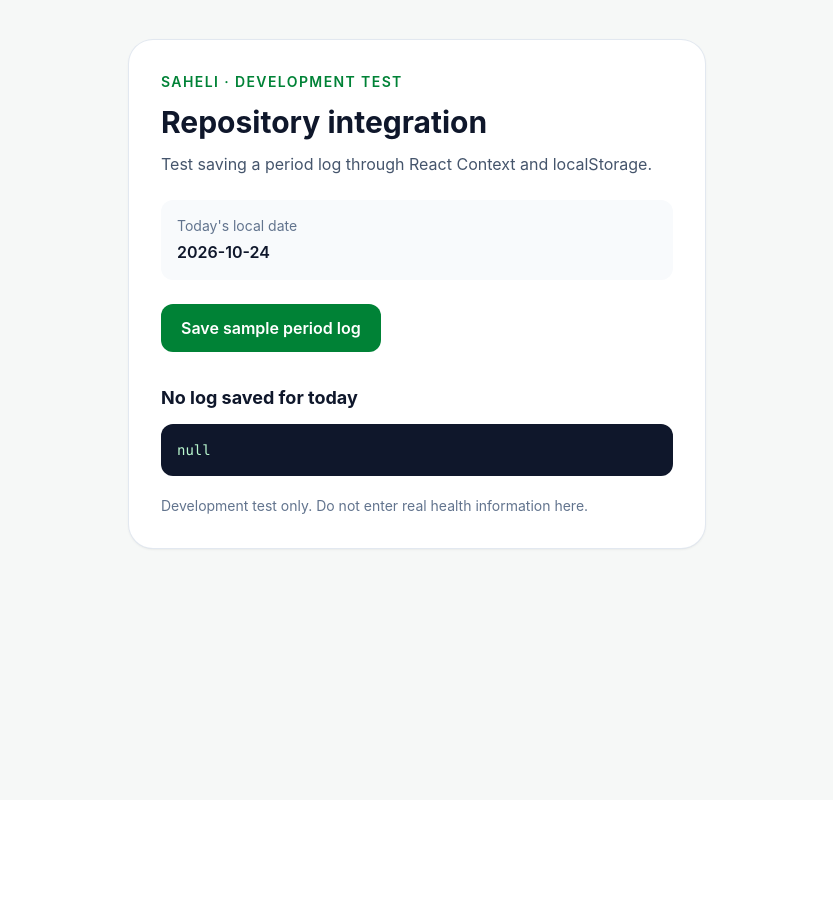
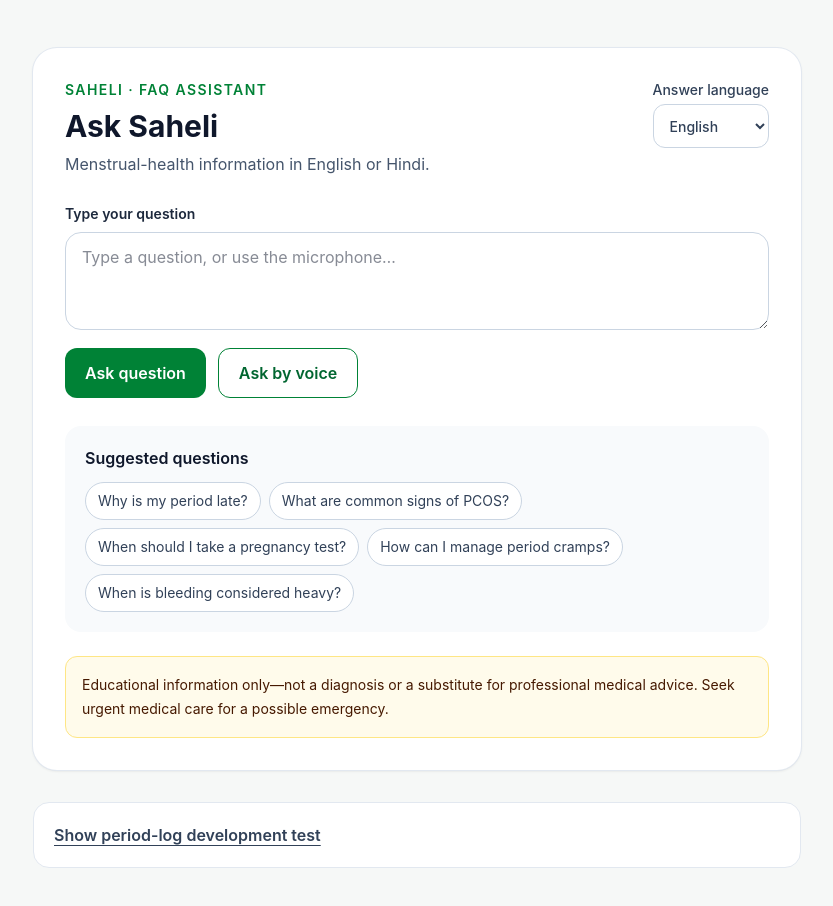
Before and after one commit to Abhijith-R-02-0104/saheli-catchinfo, a React (Vite) app: page /ask in a window 1280 px wide. Shown: the top 906 px of the page, without its empty margins (223-1056 px from the left). Before the commit the page ends 800 px from the top, so only its background shows below. Built offline with nearby package versions, Linux system fonts and the light colour scheme.

Commit message:
feat: add FaqAssistant component and update App.jsx

```diff
--- a/src/App.jsx
+++ b/src/App.jsx
@@ -1,91 +1,43 @@
+import { useState } from "react";
 import { useAppData } from "./context/useAppData.js";
+import FaqAssistant from "./components/FaqAssistant.jsx";
 
 function getLocalDateString() {
   const now = new Date();
-  const year = now.getFullYear();
-  const month = String(now.getMonth() + 1).padStart(2, "0");
-  const day = String(now.getDate()).padStart(2, "0");
-
-  return `${year}-${month}-${day}`;
+  return `${now.getFullYear()}-${String(now.getMonth() + 1).padStart(2, "0")}-${String(now.getDate()).padStart(2, "0")}`;
 }
 
 export default function App() {
   const { appData, updateDayLog, deleteDayLog } = useAppData();
-
+  const [showLogTest, setShowLogTest] = useState(false);
   const today = getLocalDateString();
   const todayLog = appData.logsByDate[today] ?? null;
 
   function handleSave() {
     updateDayLog(today, {
-      period: {
-        isPeriod: true,
-        flow: "medium",
-      },
-      pain: {
-        level: 2,
-        stopsDailyLife: false,
-      },
-      symptoms: ["cramps"],
-      mood: "okay",
-      energy: 3,
-      sleepHours: 7,
-      medicines: [],
-      privateNote: "",
+      period: { isPeriod: true, flow: "medium" },
+      pain: { level: 2, stopsDailyLife: false },
+      symptoms: ["cramps"], mood: "okay", energy: 3, sleepHours: 7,
+      medicines: [], privateNote: "",
     });
   }
 
-  return (
-    <main className="min-h-screen bg-[#F6F8F7] px-4 py-10 text-slate-900">
-      <section className="mx-auto max-w-xl rounded-3xl bg-white p-6 shadow-sm ring-1 ring-slate-200 sm:p-8">
-        <p className="text-sm font-semibold uppercase tracking-widest text-green-700">
-          Saheli · Development Test
-        </p>
-
-        <h1 className="mt-3 text-3xl font-bold">Repository integration</h1>
-
-        <p className="mt-3 text-slate-600">
-          Test saving a period log through React Context and localStorage.
-        </p>
-
-        <div className="mt-6 rounded-xl bg-slate-50 p-4">
-          <p className="text-sm text-slate-500">Today's local date</p>
-          <p className="mt-1 font-semibold">{today}</p>
+  return <main className="min-h-screen bg-[#F6F8F7] px-4 py-8 text-slate-900 sm:py-12">
+    <FaqAssistant />
+    <section className="mx-auto mt-8 w-full max-w-3xl rounded-2xl border border-slate-200 bg-white p-4 sm:p-5">
+      <button type="button" onClick={() => setShowLogTest(value => !value)} className="font-semibold text-slate-700 underline underline-offset-4">
+        {showLogTest ? "Hide period-log development test" : "Show period-log development test"}
+      </button>
+      {showLogTest && <div className="mt-4">
+        <p className="text-sm text-slate-600">Development-only check for React Context and localStorage. Do not enter real health information here.</p>
+        <p className="mt-3 text-sm text-slate-500">Today's local date</p><p className="font-semibold">{today}</p>
+        <div className="mt-4 flex flex-wrap gap-3">
+          <button type="button" onClick={handleSave} className="min-h-11 rounded-xl bg-green-700 px-4 py-2 font-semibold text-white hover:bg-green-800">Save sample period log</button>
+          {todayLog && <button type="button" onClick={() => deleteDayLog(today)} className="min-h-11 rounded-xl border border-slate-300 px-4 py-2 font-semibold hover:bg-slate-50">Delete today's test log</button>}
         </div>
-
-        <div className="mt-6 flex flex-col gap-3 sm:flex-row">
-          <button
-            type="button"
-            onClick={handleSave}
-            className="min-h-12 rounded-xl bg-green-700 px-5 py-3 font-semibold text-white hover:bg-green-800 focus-visible:outline-2 focus-visible:outline-offset-2 focus-visible:outline-green-700"
-          >
-            Save sample period log
-          </button>
-
-          {todayLog && (
-            <button
-              type="button"
-              onClick={() => deleteDayLog(today)}
-              className="min-h-12 rounded-xl border border-slate-300 px-5 py-3 font-semibold hover:bg-slate-50 focus-visible:outline-2 focus-visible:outline-offset-2 focus-visible:outline-green-700"
-            >
-              Delete today's test log
-            </button>
-          )}
-        </div>
-
-        <div className="mt-8">
-          <h2 className="text-lg font-bold">
-            {todayLog ? "Saved log found" : "No log saved for today"}
-          </h2>
-
-          <pre className="mt-3 overflow-x-auto rounded-xl bg-slate-900 p-4 text-sm text-green-200">
-            {JSON.stringify(todayLog, null, 2) ?? "No saved log"}
-          </pre>
-        </div>
-
-        <p className="mt-5 text-sm text-slate-500">
-          Development test only. Do not enter real health information here.
-        </p>
-      </section>
-    </main>
-  );
+        <h2 className="mt-5 font-bold">{todayLog ? "Saved log found" : "No log saved for today"}</h2>
+        <pre className="mt-3 overflow-x-auto rounded-xl bg-slate-900 p-4 text-sm text-green-200">{JSON.stringify(todayLog, null, 2) ?? "No saved log"}</pre>
+      </div>}
+    </section>
+  </main>;
 }
--- /dev/null
+++ b/src/components/FaqAssistant.jsx
@@ -0,0 +1,129 @@
+import { useEffect, useRef, useState } from "react";
+import { getSuggestedQuestions, matchFaq } from "../lib/faqMatcher.js";
+
+const TEXT = {
+  en: {
+    title: "Ask Saheli", subtitle: "Menstrual-health information in English or Hindi.",
+    language: "Answer language", type: "Type your question", placeholder: "Type a question, or use the microphone…",
+    ask: "Ask question", voice: "Ask by voice", stop: "Stop listening", listening: "Listening… speak now",
+    suggestions: "Suggested questions", answer: "Answer", matched: "From Saheli’s FAQ", fallback: "No reliable FAQ match found",
+    read: "Read answer aloud", stopRead: "Stop reading", source: "Source",
+    unsupported: "Voice input is not supported in this browser. Try a current version of Chrome or Edge, or type your question.",
+    micError: "Could not start the microphone. Check browser permission and try again.",
+    note: "Educational information only—not a diagnosis or a substitute for professional medical advice. Seek urgent medical care for a possible emergency."
+  },
+  hi: {
+    title: "सहेली से पूछें", subtitle: "माहवारी और मासिक स्वास्थ्य की सामान्य जानकारी हिंदी या अंग्रेज़ी में पाएं।",
+    language: "उत्तर की भाषा", type: "अपना प्रश्न लिखें", placeholder: "अपना प्रश्न लिखें या माइक्रोफ़ोन का उपयोग करें…",
+    ask: "प्रश्न पूछें", voice: "बोलकर पूछें", stop: "सुनना बंद करें", listening: "सुन रहे हैं… अब बोलें",
+    suggestions: "सुझाए गए प्रश्न", answer: "उत्तर", matched: "सहेली के FAQ से उत्तर", fallback: "भरोसेमंद FAQ मिलान नहीं मिला",
+    read: "उत्तर सुनें", stopRead: "पढ़ना बंद करें", source: "स्रोत",
+    unsupported: "इस ब्राउज़र में वॉइस इनपुट उपलब्ध नहीं है। Chrome या Edge आज़माएँ, या प्रश्न लिखें।",
+    micError: "माइक्रोफ़ोन शुरू नहीं हो सका। ब्राउज़र की अनुमति जाँचकर फिर प्रयास करें।",
+    note: "यह केवल शैक्षिक जानकारी है, निदान या पेशेवर चिकित्सकीय सलाह का विकल्प नहीं। आपात स्थिति में तुरंत चिकित्सा सहायता लें।"
+  }
+};
+
+export default function FaqAssistant() {
+  const [language, setLanguage] = useState("en");
+  const [question, setQuestion] = useState("");
+  const [result, setResult] = useState(null);
+  const [listening, setListening] = useState(false);
+  const [voiceMessage, setVoiceMessage] = useState("");
+  const [speaking, setSpeaking] = useState(false);
+  const recognitionRef = useRef(null);
+  const copy = TEXT[language];
+
+  useEffect(() => () => {
+    recognitionRef.current?.stop();
+    if ("speechSynthesis" in window) window.speechSynthesis.cancel();
+  }, []);
+
+  function ask(value = question) {
+    if ("speechSynthesis" in window) window.speechSynthesis.cancel();
+    setSpeaking(false);
+    setResult(matchFaq(value.trim(), language));
+  }
+
+  function startListening() {
+    const SpeechRecognition = window.SpeechRecognition || window.webkitSpeechRecognition;
+    if (!SpeechRecognition) { setVoiceMessage(copy.unsupported); return; }
+    setVoiceMessage("");
+    const recognition = new SpeechRecognition();
+    recognition.lang = language === "hi" ? "hi-IN" : "en-IN";
+    recognition.interimResults = false;
+    recognition.maxAlternatives = 1;
+    recognitionRef.current = recognition;
+    recognition.onstart = () => setListening(true);
+    recognition.onresult = (event) => {
+      const transcript = event.results?.[0]?.[0]?.transcript?.trim() ?? "";
+      if (transcript) { setQuestion(transcript); ask(transcript); }
+    };
+    recognition.onerror = () => { setVoiceMessage(copy.micError); setListening(false); };
+    recognition.onend = () => setListening(false);
+    try { recognition.start(); } catch { setVoiceMessage(copy.micError); setListening(false); }
+  }
+
+  function readAnswer() {
+    if (!result?.answer || !("speechSynthesis" in window)) return;
+    window.speechSynthesis.cancel();
+    const utterance = new SpeechSynthesisUtterance(result.answer);
+    utterance.lang = language === "hi" ? "hi-IN" : "en-IN";
+    utterance.onstart = () => setSpeaking(true);
+    utterance.onend = () => setSpeaking(false);
+    utterance.onerror = () => setSpeaking(false);
+    window.speechSynthesis.speak(utterance);
+  }
+
+  function changeLanguage(next) {
+    setLanguage(next); setResult(null); setVoiceMessage("");
+    if ("speechSynthesis" in window) window.speechSynthesis.cancel();
+    setSpeaking(false);
+  }
+
+  const suggestions = result?.suggestedQuestions ?? getSuggestedQuestions(language);
+  const source = result?.source;
+
+  return (
+    <section className="mx-auto w-full max-w-3xl rounded-3xl bg-white p-5 shadow-sm ring-1 ring-slate-200 sm:p-8">
+      <div className="flex flex-col gap-4 sm:flex-row sm:items-start sm:justify-between">
+        <div>
+          <p className="text-sm font-semibold uppercase tracking-widest text-green-700">Saheli · FAQ assistant</p>
+          <h1 className="mt-2 text-3xl font-bold text-slate-900">{copy.title}</h1>
+          <p className="mt-2 text-slate-600">{copy.subtitle}</p>
+        </div>
+        <label className="flex flex-col gap-1 text-sm font-medium text-slate-700">{copy.language}
+          <select value={language} onChange={e => changeLanguage(e.target.value)} className="min-h-11 rounded-xl border border-slate-300 bg-white px-3 py-2">
+            <option value="en">English</option><option value="hi">हिंदी</option>
+          </select>
+        </label>
+      </div>
+      <form className="mt-7" onSubmit={e => { e.preventDefault(); ask(); }}>
+        <label htmlFor="saheli-question" className="mb-2 block text-sm font-semibold text-slate-800">{copy.type}</label>
+        <textarea id="saheli-question" value={question} onChange={e => setQuestion(e.target.value)} placeholder={copy.placeholder} rows={3}
+          className="w-full resize-y rounded-2xl border border-slate-300 px-4 py-3 outline-none focus:border-green-700 focus:ring-2 focus:ring-green-100" />
+        <div className="mt-3 flex flex-col gap-3 sm:flex-row">
+          <button type="submit" className="min-h-12 rounded-xl bg-green-700 px-5 py-3 font-semibold text-white hover:bg-green-800">{copy.ask}</button>
+          <button type="button" onClick={listening ? () => recognitionRef.current?.stop() : startListening} aria-pressed={listening}
+            className="min-h-12 rounded-xl border border-green-700 px-5 py-3 font-semibold text-green-800 hover:bg-green-50">{listening ? copy.stop : copy.voice}</button>
+        </div>
+        {listening && <p role="status" className="mt-3 text-sm font-medium text-green-800">{copy.listening}</p>}
+        {voiceMessage && <p role="status" className="mt-3 text-sm text-slate-600">{voiceMessage}</p>}
+      </form>
+      <div className="mt-7 rounded-2xl bg-slate-50 p-4 sm:p-5">
+        <h2 className="font-semibold text-slate-900">{copy.suggestions}</h2>
+        <div className="mt-3 flex flex-wrap gap-2">{suggestions.map(item => <button key={item} type="button" onClick={() => { setQuestion(item); ask(item); }}
+          className="rounded-full border border-slate-300 bg-white px-3 py-2 text-left text-sm text-slate-700 hover:border-green-700 hover:bg-green-50">{item}</button>)}</div>
+      </div>
+      {result && <section aria-live="polite" className="mt-6 rounded-2xl border border-green-100 bg-green-50/70 p-5">
+        <p className="text-sm font-semibold text-green-800">{result.matched ? copy.matched : copy.fallback}</p>
+        <h2 className="mt-2 text-lg font-bold text-slate-900">{copy.answer}</h2>
+        <p className="mt-2 whitespace-pre-line leading-7 text-slate-800">{result.answer}</p>
+        {source?.url && <p className="mt-4 text-sm"><span className="font-semibold">{copy.source}: </span><a href={source.url} target="_blank" rel="noreferrer" className="text-green-800 underline">{source.name ?? source.url}</a></p>}
+        <button type="button" onClick={speaking ? () => { window.speechSynthesis.cancel(); setSpeaking(false); } : readAnswer}
+          disabled={!result.answer || !("speechSynthesis" in window)} className="mt-4 rounded-xl border border-green-700 px-4 py-2 text-sm font-semibold text-green-800 hover:bg-white">{speaking ? copy.stopRead : copy.read}</button>
+      </section>}
+      <p className="mt-6 rounded-xl border border-amber-200 bg-amber-50 p-4 text-sm leading-6 text-amber-950">{copy.note}</p>
+    </section>
+  );
+}
```
Also changed, not shown: 1 other file (tests, documents, lock files or other folders).
